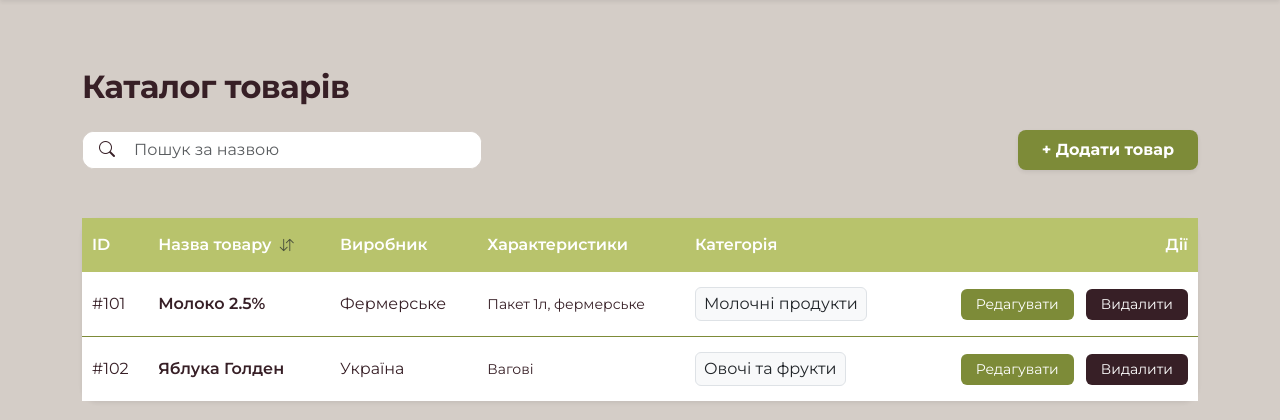
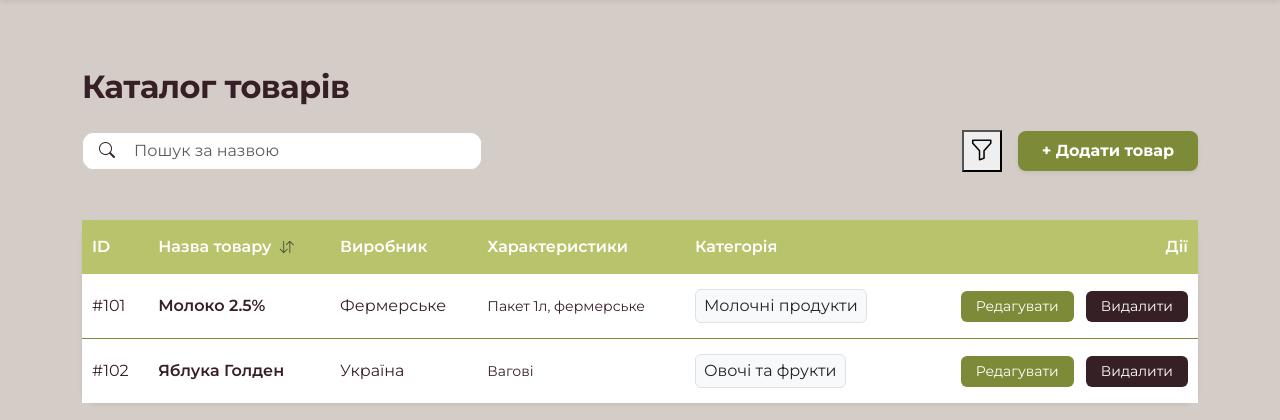
Before and after one commit to Masoniu/zlagoda_ais, a Python web app: template frontend/templates/shared/produce.html in a window 1280 px wide. Shown: the part 70-490 px from the top of the page. Run offline with Jinja, Linux system fonts and the light colour scheme; the template is opened without the code that fills it, so the values that code supplies are empty.

Commit message:
Add filter button to products header

```diff
--- a/frontend/templates/shared/produce.html
+++ b/frontend/templates/shared/produce.html
@@ -35,6 +35,14 @@
             placeholder="Пошук за назвою"
           />
         </div>
+        <div class="d-flex align-items-center gap-3">
+          <button
+            class="btn-filter-ghost"
+            onclick="openFilterModal('products')"
+            title="Фільтри"
+          >
+            <i class="bi bi-funnel fs-4"></i>
+          </button>
           <button
             class="btn btn-primary btn-add-new fw-bold px-4 py-2 shadow-sm rounded-3"
             data-bs-toggle="modal"
@@ -42,6 +50,7 @@
           >
             + Додати товар
           </button>
+        </div>
       </div>
 
       <!--TABLE-->
```
Lines whose indentation alone changed are shown as unchanged.
